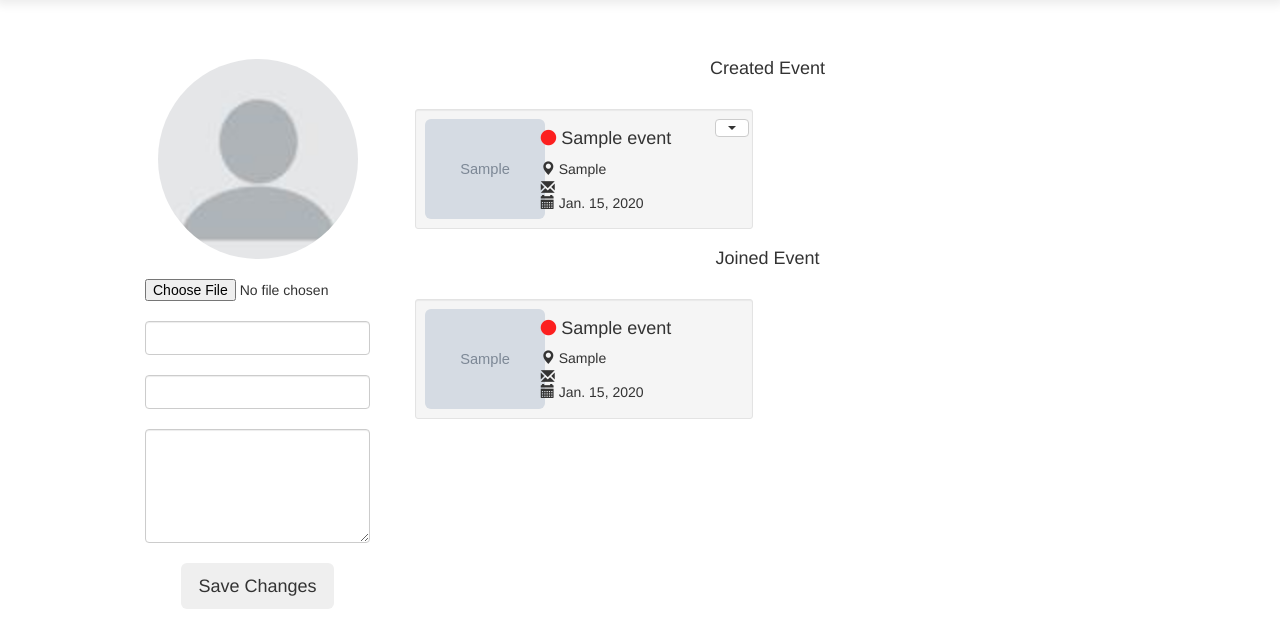
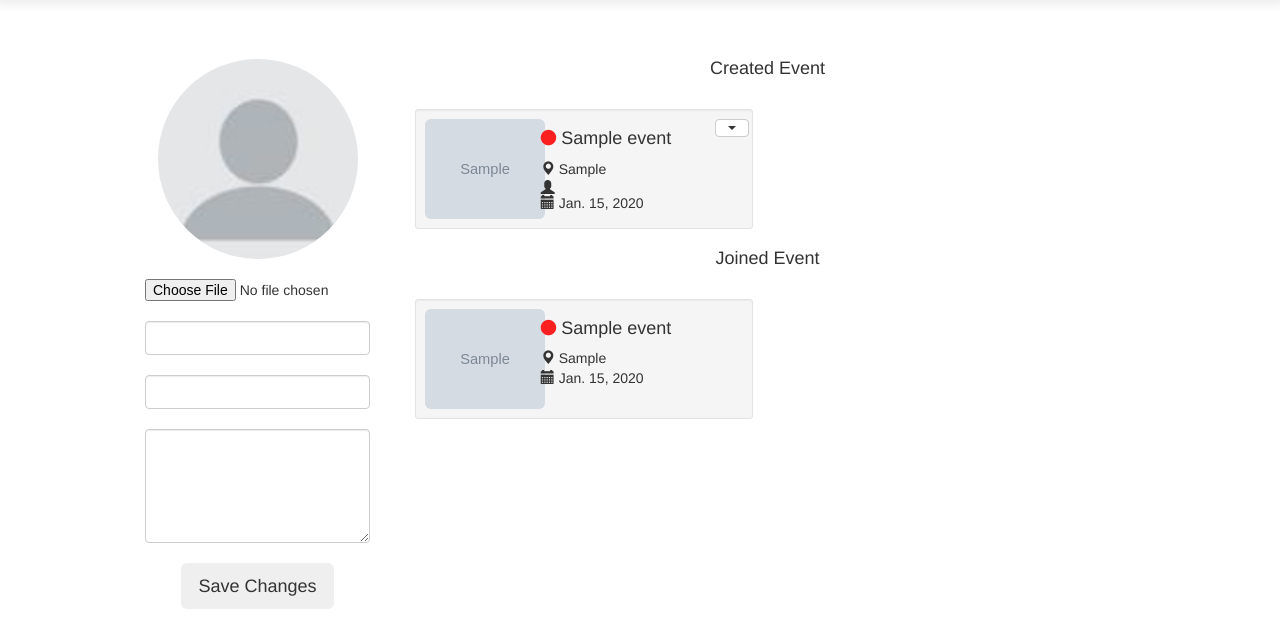
Before and after one commit to ISP-Hello-Buddy/Hello-Buddy, a Django app: template Hello_Buddy/templates/Hello_Buddy/profile_user.html in a window 1280 px wide. Shown: the part 51-674 px from the top of the page. Run offline with Django 4.2, Linux system fonts and the light colour scheme; the template is opened without the code that fills it: values that come from a table or form of the project are taken from there, others are empty; data comes from the database, SQL or seed files in the repository; tables that the repository leaves empty hold one stand-in row (values such as "Sample post"); grey boxes marked "Sample" are stand-in pictures; some libraries are stand-ins or nearby versions.

Commit message:
delete host of joined event in profile user page

```diff
--- a/Hello_Buddy/templates/Hello_Buddy/profile_user.html
+++ b/Hello_Buddy/templates/Hello_Buddy/profile_user.html
@@ -92,7 +92,7 @@
                             {%endif%}
                             <span class="glyphicon glyphicon-map-marker"></span> {{ i.event.place }}
                             <nav></nav>
-                            <span class="glyphicon glyphicon-envelope"></span> {{ i.user.email}}
+                            <span class="glyphicon glyphicon-user"></span> {{ i.user.username}}
                             <nav></nav>
                             <span class="glyphicon glyphicon-calendar"></span> {{ i.event.date}}
                         </div>
@@ -146,8 +146,6 @@
                             {%endif%}
                             <span class="glyphicon glyphicon-map-marker"></span> {{ i.event.place }}
                             <nav></nav>
-                            <span class="glyphicon glyphicon-envelope"></span> {{ i.event.email}}
-                            <nav></nav>
                             <span class="glyphicon glyphicon-calendar"></span> {{ i.event.date}}
                         </div>
                     </div>
```
